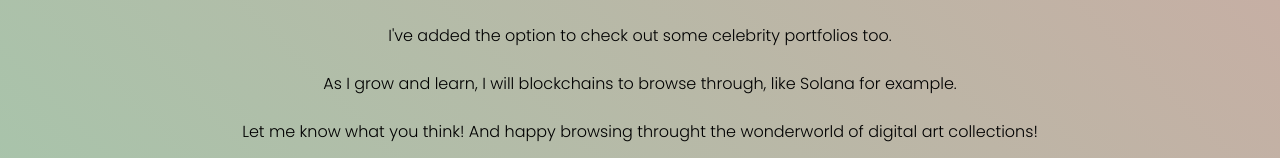
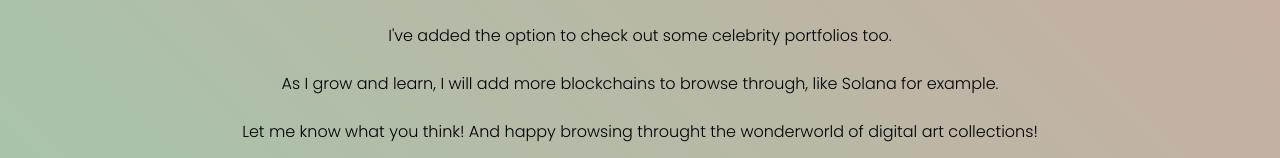
Before and after one commit to elke-codes/nft-gallery, a React (Create React App) app: page / in a window 1280 px wide. Shown: the part 200-358 px from the top of the page. Built offline with nearby package versions, Linux system fonts and the light colour scheme.

Commit message:
typo on homepage

```diff
--- a/src/pages/HomePage/HomePage.jsx
+++ b/src/pages/HomePage/HomePage.jsx
@@ -16,8 +16,8 @@ const HomePage = () => {
 					too.
 				</p>
 				<p className="homepage__copy">
-					As I grow and learn, I will blockchains to browse through,
-					like Solana for example.
+					As I grow and learn, I will add more blockchains to browse
+					through, like Solana for example.
 				</p>
 				<p className="homepage__copy">
 					Let me know what you think! And happy browsing throught the
```
